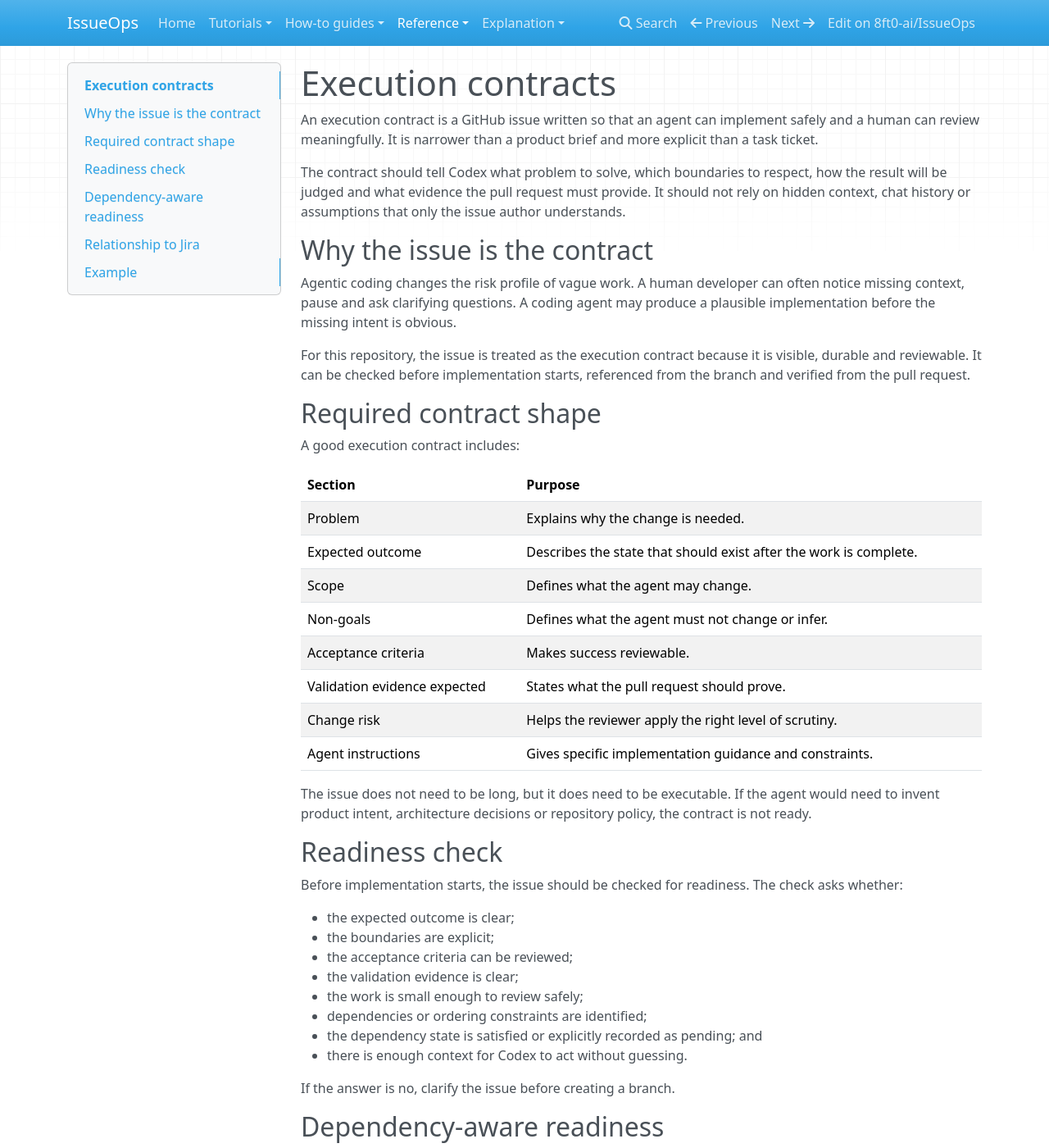
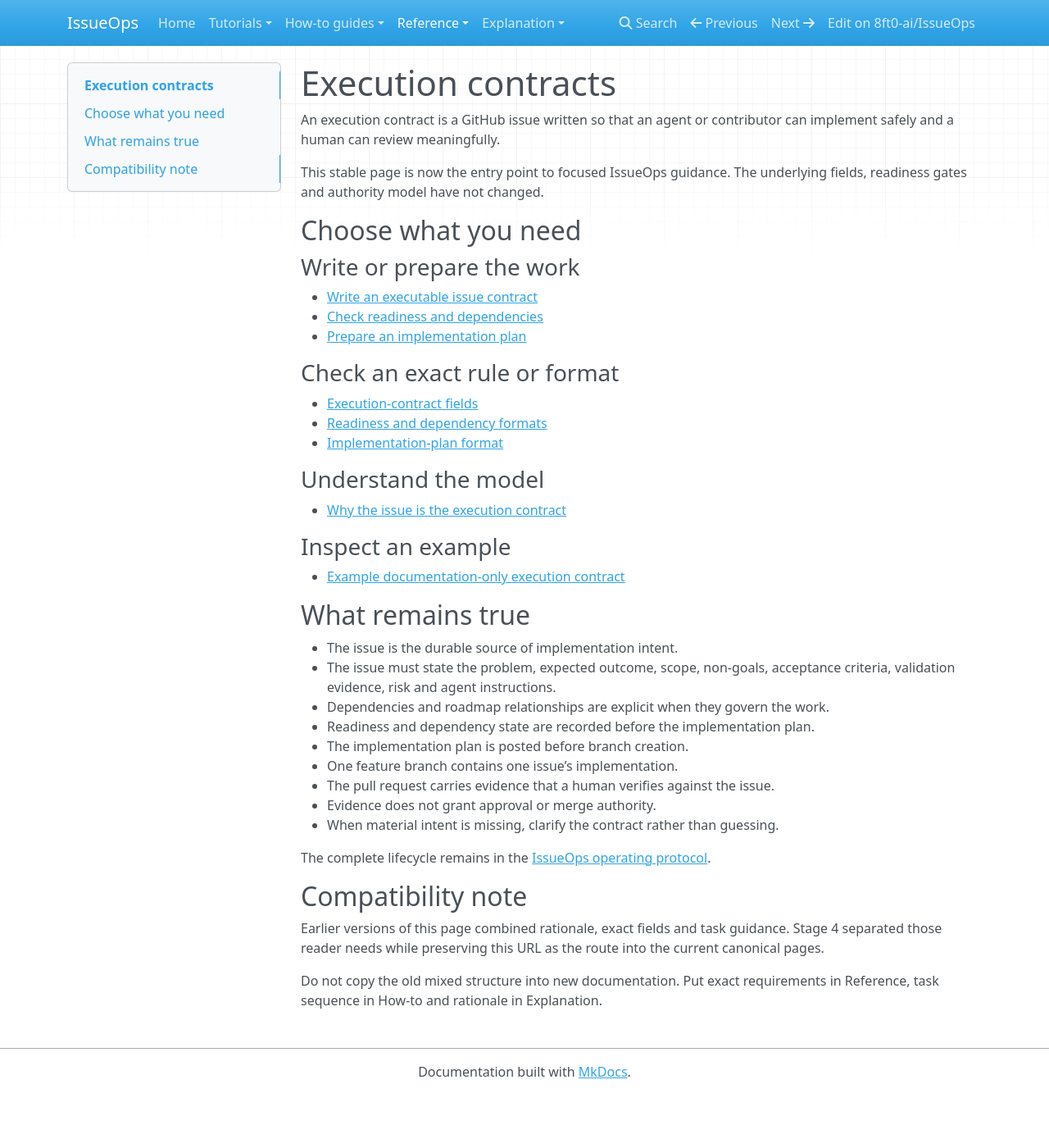
Before and after one commit to 8ft0-ai/IssueOps, an MkDocs documentation site: the page built from docs/execution-contracts.md, in a window 1280 px wide and 1400 px high. Shown: the whole window at 82% size. Built offline with MkDocs 1.6.1, drawn with Linux system fonts in a browser that asks for light colours; nearby versions of some CDN libraries; some of the changed text lies outside the part shown.

Commit message:
Turn execution-contracts into a focused compatibility entry

```diff
--- a/docs/execution-contracts.md
+++ b/docs/execution-contracts.md
@@ -1,69 +1,47 @@
 # Execution contracts
 
-An execution contract is a GitHub issue written so that an agent can implement safely and a human can review meaningfully. It is narrower than a product brief and more explicit than a task ticket.
+An execution contract is a GitHub issue written so that an agent or contributor can implement safely and a human can review meaningfully.
 
-The contract should tell Codex what problem to solve, which boundaries to respect, how the result will be judged and what evidence the pull request must provide. It should not rely on hidden context, chat history or assumptions that only the issue author understands.
+This stable page is now the entry point to focused IssueOps guidance. The underlying fields, readiness gates and authority model have not changed.
 
-## Why the issue is the contract
+## Choose what you need
 
-Agentic coding changes the risk profile of vague work. A human developer can often notice missing context, pause and ask clarifying questions. A coding agent may produce a plausible implementation before the missing intent is obvious.
+### Write or prepare the work
 
-For this repository, the issue is treated as the execution contract because it is visible, durable and reviewable. It can be checked before implementation starts, referenced from the branch and verified from the pull request.
+- [Write an executable issue contract](how-to/write-executable-issue.md)
+- [Check readiness and dependencies](how-to/check-readiness-and-dependencies.md)
+- [Prepare an implementation plan](how-to/prepare-implementation-plan.md)
 
-## Required contract shape
+### Check an exact rule or format
 
-A good execution contract includes:
+- [Execution-contract fields](reference/execution-contract-fields.md)
+- [Readiness and dependency formats](reference/readiness-and-dependency-formats.md)
+- [Implementation-plan format](reference/implementation-plan-format.md)
 
-| Section | Purpose |
-| --- | --- |
-| Problem | Explains why the change is needed. |
-| Expected outcome | Describes the state that should exist after the work is complete. |
-| Scope | Defines what the agent may change. |
-| Non-goals | Defines what the agent must not change or infer. |
-| Acceptance criteria | Makes success reviewable. |
-| Validation evidence expected | States what the pull request should prove. |
-| Change risk | Helps the reviewer apply the right level of scrutiny. |
-| Agent instructions | Gives specific implementation guidance and constraints. |
+### Understand the model
 
-The issue does not need to be long, but it does need to be executable. If the agent would need to invent product intent, architecture decisions or repository policy, the contract is not ready.
+- [Why the issue is the execution contract](explanation/execution-contract-model.md)
 
-## Readiness check
+### Inspect an example
 
-Before implementation starts, the issue should be checked for readiness. The check asks whether:
+- [Example documentation-only execution contract](examples/execution-contract-example.md)
 
-- the expected outcome is clear;
-- the boundaries are explicit;
-- the acceptance criteria can be reviewed;
-- the validation evidence is clear;
-- the work is small enough to review safely;
-- dependencies or ordering constraints are identified;
-- the dependency state is satisfied or explicitly recorded as pending; and
-- there is enough context for Codex to act without guessing.
+## What remains true
 
-If the answer is no, clarify the issue before creating a branch.
+- The issue is the durable source of implementation intent.
+- The issue must state the problem, expected outcome, scope, non-goals, acceptance criteria, validation evidence, risk and agent instructions.
+- Dependencies and roadmap relationships are explicit when they govern the work.
+- Readiness and dependency state are recorded before the implementation plan.
+- The implementation plan is posted before branch creation.
+- One feature branch contains one issue’s implementation.
+- The pull request carries evidence that a human verifies against the issue.
+- Evidence does not grant approval or merge authority.
+- When material intent is missing, clarify the contract rather than guessing.
 
-## Dependency-aware readiness
+The complete lifecycle remains in the [IssueOps operating protocol](issueops-protocol.md).
 
-A readiness comment should record dependency state before branch creation.
+## Compatibility note
 
-The dependency check should answer:
+Earlier versions of this page combined rationale, exact fields and task guidance. Stage 4 separated those reader needs while preserving this URL as the route into the current canonical pages.
 
-- Does this issue depend on a prior issue, pull request, release, repository setting or environment state?
-- What state is required for that dependency?
-- What state was observed before implementation?
-- Which branch or commit is safe to start from?
-- Is the decision ready to implement, blocked pending dependency or clarification required?
-
-Branches should not be created while a blocking dependency is unsatisfied. If a repository setting or environment dependency cannot be verified in code, the readiness comment and later PR evidence should record that explicitly.
-
-See [IssueOps operating protocol](issueops-protocol.md) for the standard dependency-check format and examples.
-
-## Relationship to Jira
-
-Jira can still hold the broader planning context. It can explain why the work matters, how it relates to other work, which initiative it supports and how people are coordinating around it.
-
-The GitHub issue has a different job. It should translate that planning context into a bounded repository change that an agent can execute and a reviewer can verify.
-
-## Example
-
-See the [example execution contract](examples/execution-contract-example.md) for a small documentation-only contract that shows the expected structure.
+Do not copy the old mixed structure into new documentation. Put exact requirements in Reference, task sequence in How-to and rationale in Explanation.
```
